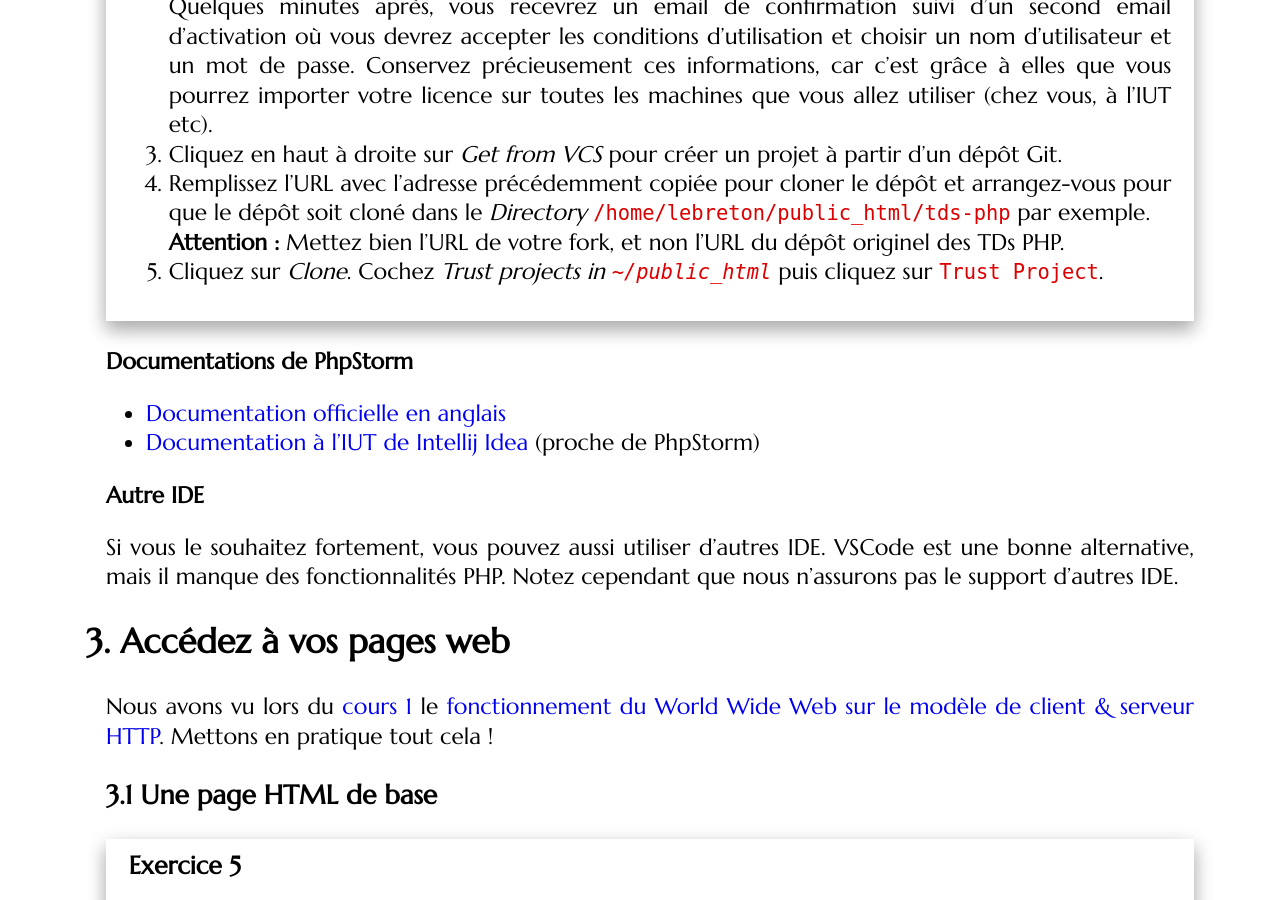
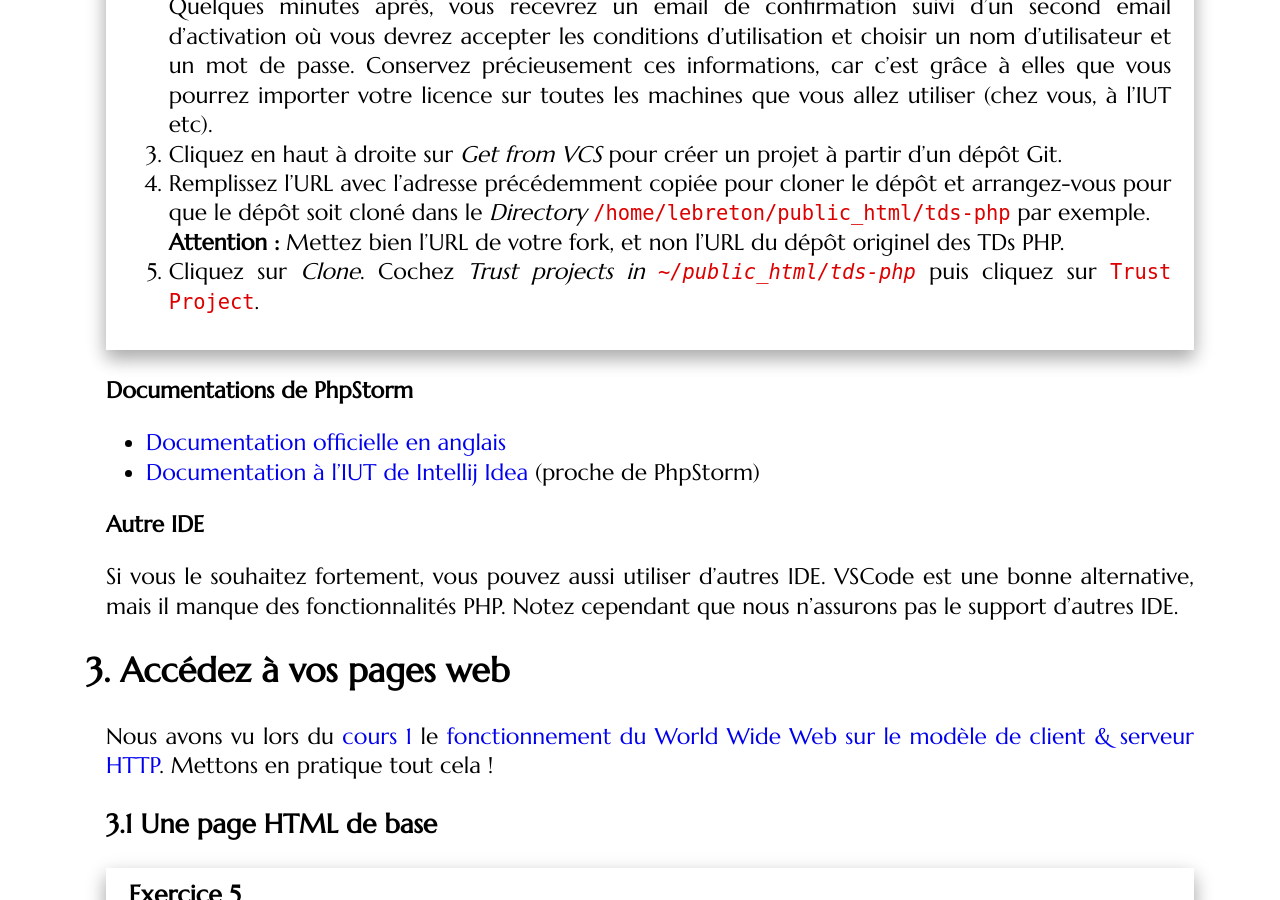
Before and after one commit to romainlebreton/R3.01-DeveloppementWeb, a Jekyll site: the page built from tutorials/tutorial1.md, in a window 1280 px wide and 900 px high, scrolled down 2501 px. Built offline with Jekyll 4.4.1, drawn with Linux system fonts in a browser that asks for light colours; some web fonts are replaced.

Commit message:
trust le bon répertoir pour PhpStorm

```diff
--- a/tutorials/tutorial1.md
+++ b/tutorials/tutorial1.md
@@ -124,7 +124,7 @@ TD1]({{site.baseurl}}/assets/tut1-complement.html#installer-phpstorm-sur-sa-mach
    `/home/lebreton/public_html/tds-php` par exemple.
    **Attention :** Mettez bien l'URL de votre fork, et non l'URL du dépôt
    originel des TDs PHP.
-3. Cliquez sur *Clone*. Cochez *Trust projects in `~/public_html`* puis cliquez sur `Trust Project`.
+3. Cliquez sur *Clone*. Cochez *Trust projects in `~/public_html/tds-php`* puis cliquez sur `Trust Project`.
 </div>
 
 **Documentations de PhpStorm**
```
